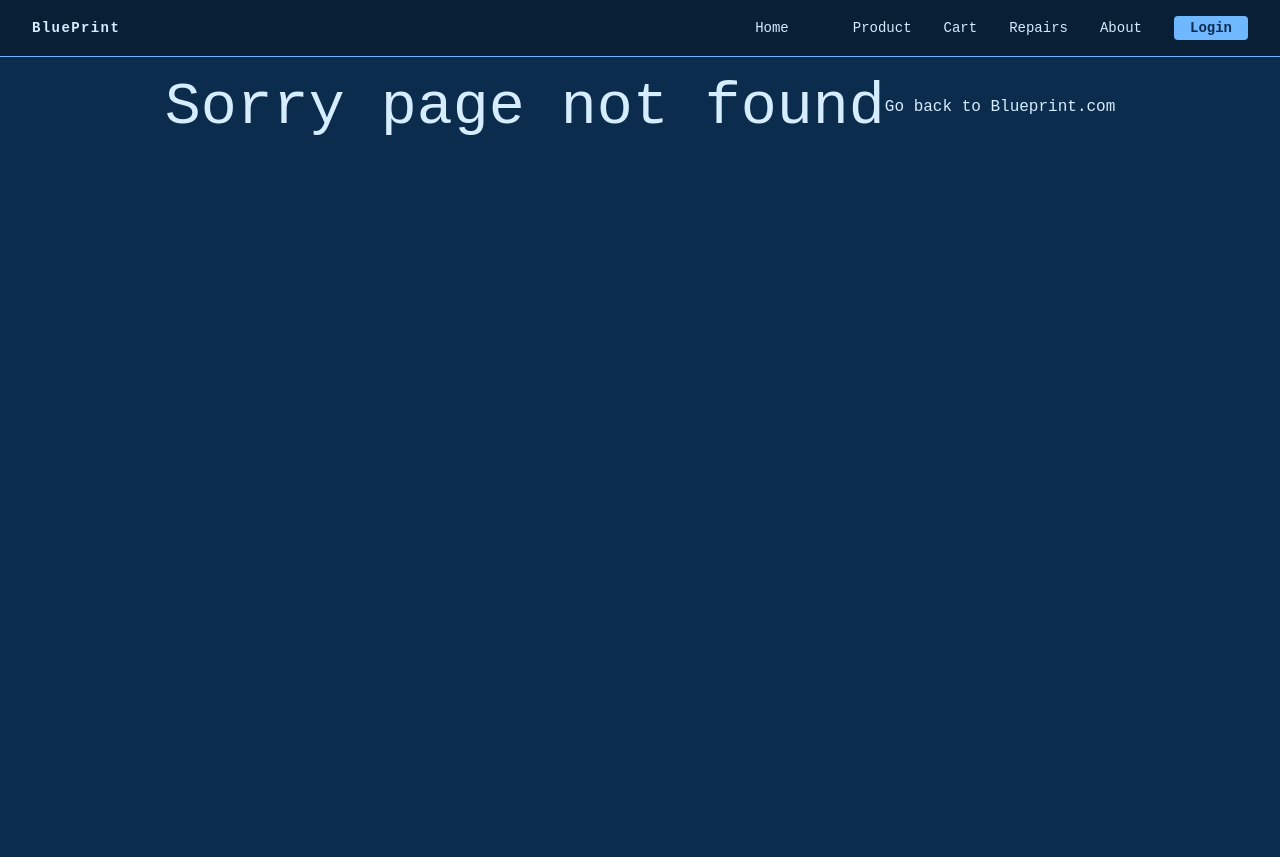
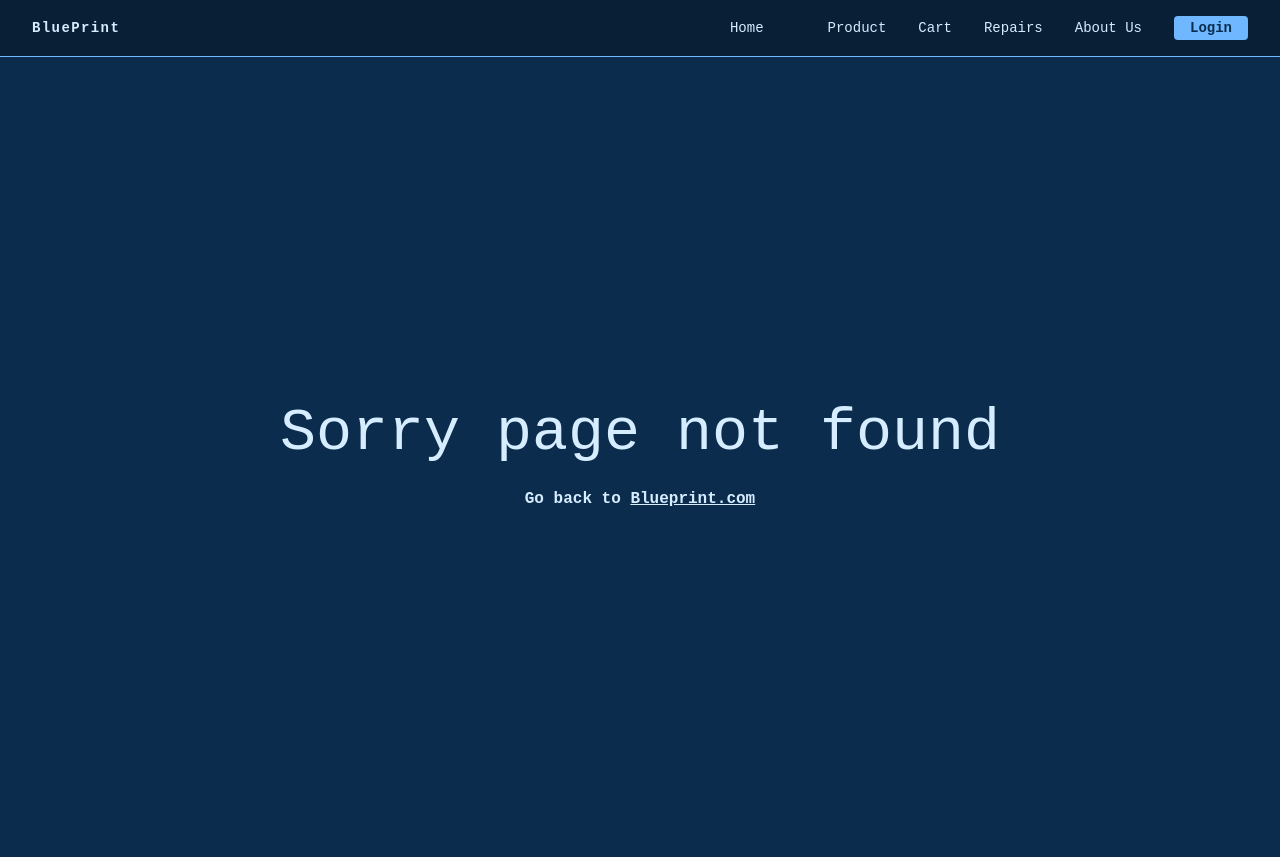
Before and after one commit to Brooklyn-STEAM/10053-Empowering-Self-Repair-of-Electronic-Devices-With-Artificial-Intelligence, a Flask app: page /404 in a window 1280 px wide. Before the commit the page ends 135 px from the top, so only its background shows below. Run offline with Flask 3, Linux system fonts and the light colour scheme; some libraries are stand-ins or nearby versions.

Commit message:
checking_out (#15)

```diff
--- a/main.py
+++ b/main.py
@@ -60,10 +60,6 @@ def connect_db():
 def index():
     return render_template("homepage.html.jinja")
 
-@app.route("/about_us")
-def about_us():
-    return render_template("about_us.html.jinja")
-    return render_template("about_us.html.jinja")
 @app.route("/login", methods=["POST","GET"])
 def login_page():
     if request.method == 'POST':
--- a/templates/404.html.jinja
+++ b/templates/404.html.jinja
@@ -15,9 +15,10 @@
     <!-- Navbar -->
     {% include "components/navbar.html.jinja" %}
 
-<div class="flex items-center justify-center m-5">
-    <h1 class="text-6xl"> Sorry page not found </h1>
-    <a href="/"> <h1> Go back to Blueprint.com</h1> </a>
+<div class="min-h-screen flex flex-col items-center justify-center text-center">
+    <h1 class=" font-family: 'DSEG14 Modern' text-6xl"> Sorry page not found </h1>
+    <br>
+    <a href="/"> <h1 class="font-bold"> Go back to <span class="underline">Blueprint.com</span> </h1> </a>
 
 </div>
 
--- a/templates/about_us.html.jinja
+++ b/templates/about_us.html.jinja
@@ -43,7 +43,7 @@
             <h3>Caleb Ogboe</h3>
             <p>Caleb is the backend developer. His roles are UI/UX design, and responsive design
 
-</p>
+        </p>
         </div>
 
         <div style="max-width:300px;">
--- a/templates/components/navbar.html.jinja
+++ b/templates/components/navbar.html.jinja
@@ -13,7 +13,7 @@
         <a href="/browse" class="hover:text-[#6fb7ff] transition">Product</a>
         <a href="/cart" class="hover:text-[#6fb7ff] transition">Cart</a>
         <a href="/repairs" class="hover:text-[#6fb7ff] transition">Repairs</a>
-        <a href="/about_us" class="hover:text-[#6fb7ff] transition">About</a>
+        <a href="/about_us" class="hover:text-[#6fb7ff] transition">About Us</a>
 
 
 
```
